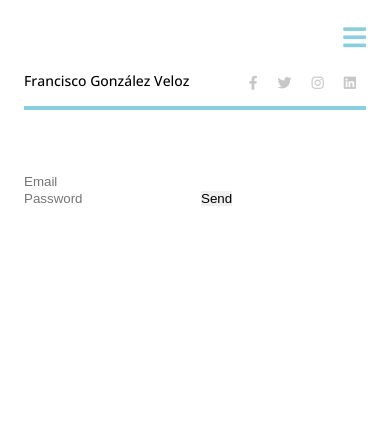
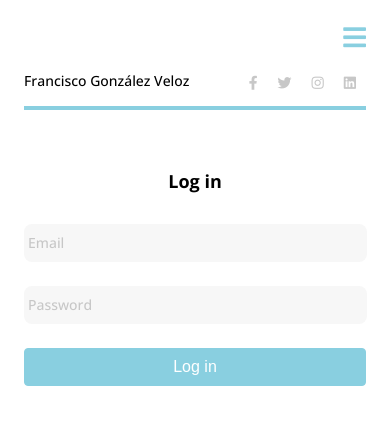
Before and after one commit to FranciscoVeloz1/Portfolio, a React app: page /admin/login in a window 390 px wide. Shown: the top 424 px of the page. Built offline with nearby package versions, Linux system fonts and the light colour scheme; the HTML template or start-up script is replaced by a standard one.

Commit message:
Maquetamos el login y el input component

```diff
--- /dev/null
+++ b/src/components/Global/Input.jsx
@@ -0,0 +1,23 @@
+import React from "react";
+import "@styles/components/Input.scss";
+
+const Input = ({ type, id, text, value, onChange, styles }) => {
+  return (
+    <div className="input-container">
+      <input
+        className={`input ${styles}`}
+        type={type}
+        id={id}
+        value={value}
+        onChange={onChange}
+        placeholder="ph"
+      />
+
+      <label className="label" htmlFor={id}>
+        {text}
+      </label>
+    </div>
+  );
+};
+
+export default Input;
--- a/src/pages/Login.jsx
+++ b/src/pages/Login.jsx
@@ -1,6 +1,10 @@
 import React, { useContext } from "react";
 import { useNavigate } from "react-router-dom";
 import AuthContext from "@context/AuthContext";
+import Input from "@components/Global/Input";
+
+//Importing styles
+import "@styles/pages/Login.scss";
 
 const Login = () => {
   const navigate = useNavigate();
@@ -21,10 +25,21 @@ const Login = () => {
 
   return (
     <div className="login-container">
-      <form onSubmit={handleSubmit}>
-        <input type="text" placeholder="Email" />
-        <input type="text" placeholder="Password" />
-        <button type="submit">Send</button>
+      <form onSubmit={handleSubmit} className="login-form">
+        <p>Log in</p>
+        <Input type="text" text="Email" id="email" styles="bg-light" />
+        <Input
+          type="password"
+          text="Password"
+          id="password"
+          styles="bg-light"
+        />
+
+        <div className="login-button">
+          <button type="submit" className="btn btn-blue">
+            Log in
+          </button>
+        </div>
       </form>
     </div>
   );
--- a/src/styles/App.scss
+++ b/src/styles/App.scss
@@ -137,6 +137,18 @@ table {
   background-color: rgb(218, 218, 0);
 }
 
+.bg-light {
+  background-color: $very-light-gray;
+}
+
+.boder-radius-none {
+  border-radius: 0;
+}
+
+.border-bottom {
+  border-bottom: $blue solid 1px;
+}
+
 @media (min-width: 992px) {
   .main-content {
     margin-left: 0;
--- /dev/null
+++ b/src/styles/components/Input.scss
@@ -0,0 +1,35 @@
+@import "../Vars.scss";
+
+.input-container {
+  position: relative;
+  width: 100%;
+}
+
+.input {
+  font-size: $sm;
+  border: none;
+  border-radius: 8px;
+  margin-bottom: 24px;
+  padding: 0px 4px;
+  width: 98%;
+  height: 38px;
+}
+
+.label {
+  color: $gray;
+  font-size: $sm;
+  position: absolute;
+  left: 4px;
+  top: 12px;
+  transform-origin: 0 0;
+  transition: transform 0.2s ease-in-out;
+}
+
+.input:focus + .label,
+.input:not(:placeholder-shown) + .label {
+  transform: translateY(-2em);
+}
+
+.input::placeholder {
+  color: transparent;
+}
--- /dev/null
+++ b/src/styles/pages/Login.scss
@@ -0,0 +1,48 @@
+@import "../Vars.scss";
+
+.login-container {
+  display: grid;
+  width: 100%;
+  grid-template-columns: repeat(3, 1fr);
+}
+
+.login-form {
+  display: flex;
+  flex-direction: column;
+  grid-column: 2 / 3;
+  padding: 0px 28px;
+}
+
+.login-form p {
+  font-size: $lg;
+  font-weight: bold;
+  margin-bottom: 34px;
+  text-align: center;
+}
+
+.login-button {
+  display: flex;
+  justify-content: center;
+}
+
+.login-button button {
+  width: 100%;
+  background-color: $blue;
+  color: white;
+}
+
+@media (max-width: 850px) {
+  .login-form {
+    padding: 0px 0px;
+  }
+}
+
+@media (max-width: 640px) {
+  .login-container {
+    grid-template-columns: 1fr;
+  }
+
+  .login-form {
+    grid-column: 1 / 1;
+  }
+}
```
